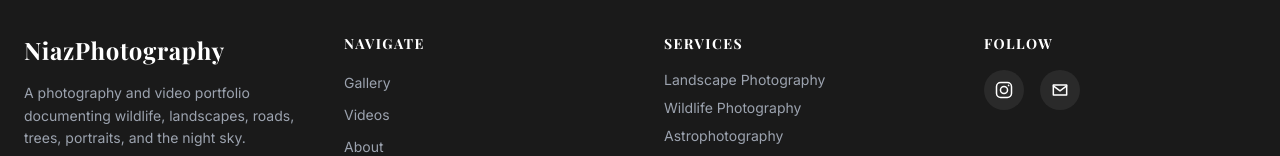
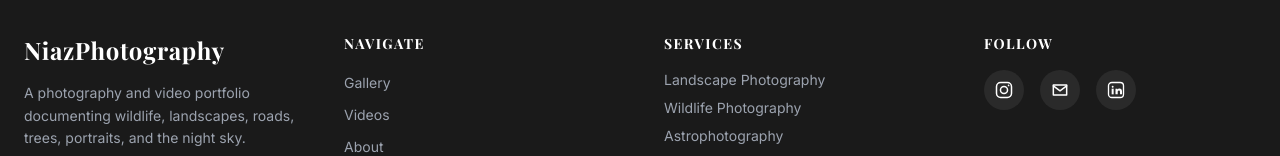
Before and after one commit to Ni4z/Ahmedclicks, a Next.js app: page /about in a window 1280 px wide. Shown: the part 1848-2004 px from the top of the page. Built offline with nearby package versions, Linux system fonts and the light colour scheme; no server answers.

Commit message:
Add email and LinkedIn footer links

```diff
--- a/components/layout/Footer.tsx
+++ b/components/layout/Footer.tsx
@@ -9,9 +9,12 @@ const socialLinks = [
   ...(siteConfig.contactEmail
     ? [{ name: 'Email', href: `mailto:${siteConfig.contactEmail}`, icon: 'email' as const }]
     : []),
+  ...(siteConfig.linkedinUrl
+    ? [{ name: 'LinkedIn', href: siteConfig.linkedinUrl, icon: 'linkedin' as const }]
+    : []),
 ];
 
-function SocialIcon({ icon }: { icon: 'instagram' | 'email' }) {
+function SocialIcon({ icon }: { icon: 'instagram' | 'email' | 'linkedin' }) {
   if (icon === 'instagram') {
     return (
       <svg
@@ -27,6 +30,30 @@ function SocialIcon({ icon }: { icon: 'instagram' | 'email' }) {
         <rect x="3" y="3" width="18" height="18" rx="5" />
         <circle cx="12" cy="12" r="4.25" />
         <circle cx="17.5" cy="6.5" r="1" fill="currentColor" stroke="none" />
+      </svg>
+    );
+  }
+
+  if (icon === 'linkedin') {
+    return (
+      <svg
+        aria-hidden="true"
+        viewBox="0 0 24 24"
+        className="h-5 w-5"
+        fill="none"
+        stroke="currentColor"
+        strokeWidth="1.6"
+        strokeLinecap="round"
+        strokeLinejoin="round"
+      >
+        <rect x="3" y="3" width="18" height="18" rx="4" />
+        <circle cx="8" cy="8" r="1.15" fill="currentColor" stroke="none" />
+        <path d="M6.8 10.4h2.4v6.8H6.8z" fill="currentColor" stroke="none" />
+        <path
+          d="M11.4 10.4h2.3v1c.5-.76 1.34-1.22 2.45-1.22 1.93 0 3.08 1.28 3.08 3.72v3.26h-2.46v-2.98c0-1.03-.37-1.73-1.31-1.73-.71 0-1.13.48-1.31.94-.07.17-.1.41-.1.65v3.12H11.4z"
+          fill="currentColor"
+          stroke="none"
+        />
       </svg>
     );
   }
--- a/lib/site.ts
+++ b/lib/site.ts
@@ -9,9 +9,13 @@ export const siteConfig = {
   basePath: process.env.NEXT_PUBLIC_BASE_PATH || '',
   siteUrl: normalizedSiteUrl,
   videoBaseUrl: (process.env.NEXT_PUBLIC_VIDEO_BASE_URL || '').replace(/\/+$/, ''),
-  contactEmail: process.env.NEXT_PUBLIC_CONTACT_EMAIL || '',
+  contactEmail:
+    process.env.NEXT_PUBLIC_CONTACT_EMAIL || 'niazphotography.com@gmail.com',
   instagramUrl:
     process.env.NEXT_PUBLIC_INSTAGRAM_URL || 'https://instagram.com/hmed_niaz',
+  linkedinUrl:
+    process.env.NEXT_PUBLIC_LINKEDIN_URL ||
+    'https://www.linkedin.com/in/hmedniaz/',
 };
 
 export const withBasePath = (path: string): string => {
```
